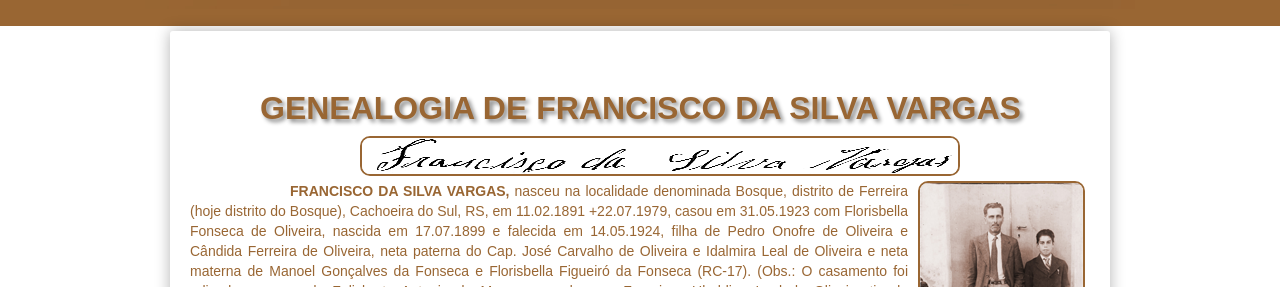
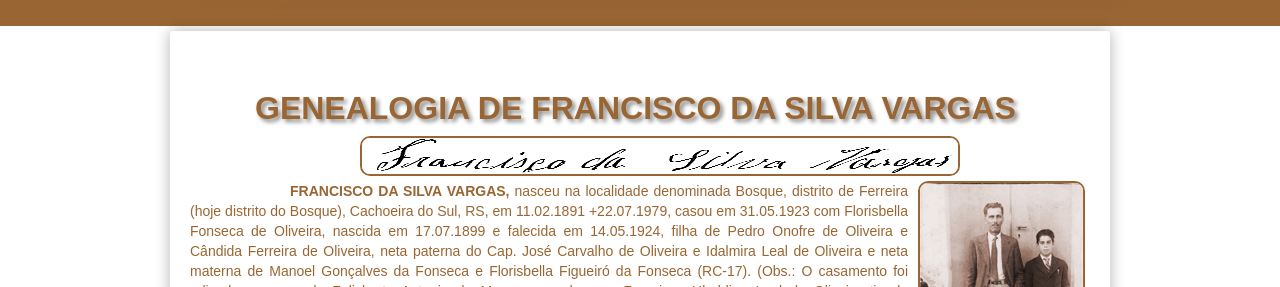
Before and after one commit to claudiovargas1955/claudiovargas1955.github.io, a Jekyll site: the page built from _pages/arvore-genealogica-de-costados-de-francisco.html, in a window 1280 px wide. Shown: the part 268-555 px from the top of the page. Built offline with Jekyll 4.4.1, drawn with Linux system fonts in a browser that asks for light colours; some web fonts are replaced.

Commit message:
Update arvore-genealogica-de-costados-de-francisco.html

```diff
--- a/_pages/arvore-genealogica-de-costados-de-francisco.html
+++ b/_pages/arvore-genealogica-de-costados-de-francisco.html
@@ -89,7 +89,7 @@ details[open] summary {color:#996633;
      }
 
   h1{text-shadow: 3px 3px 4px #888;
-     margin-left: 70px;
+     margin-left: 65px;
      font-weight:bold;
      }
 
```
